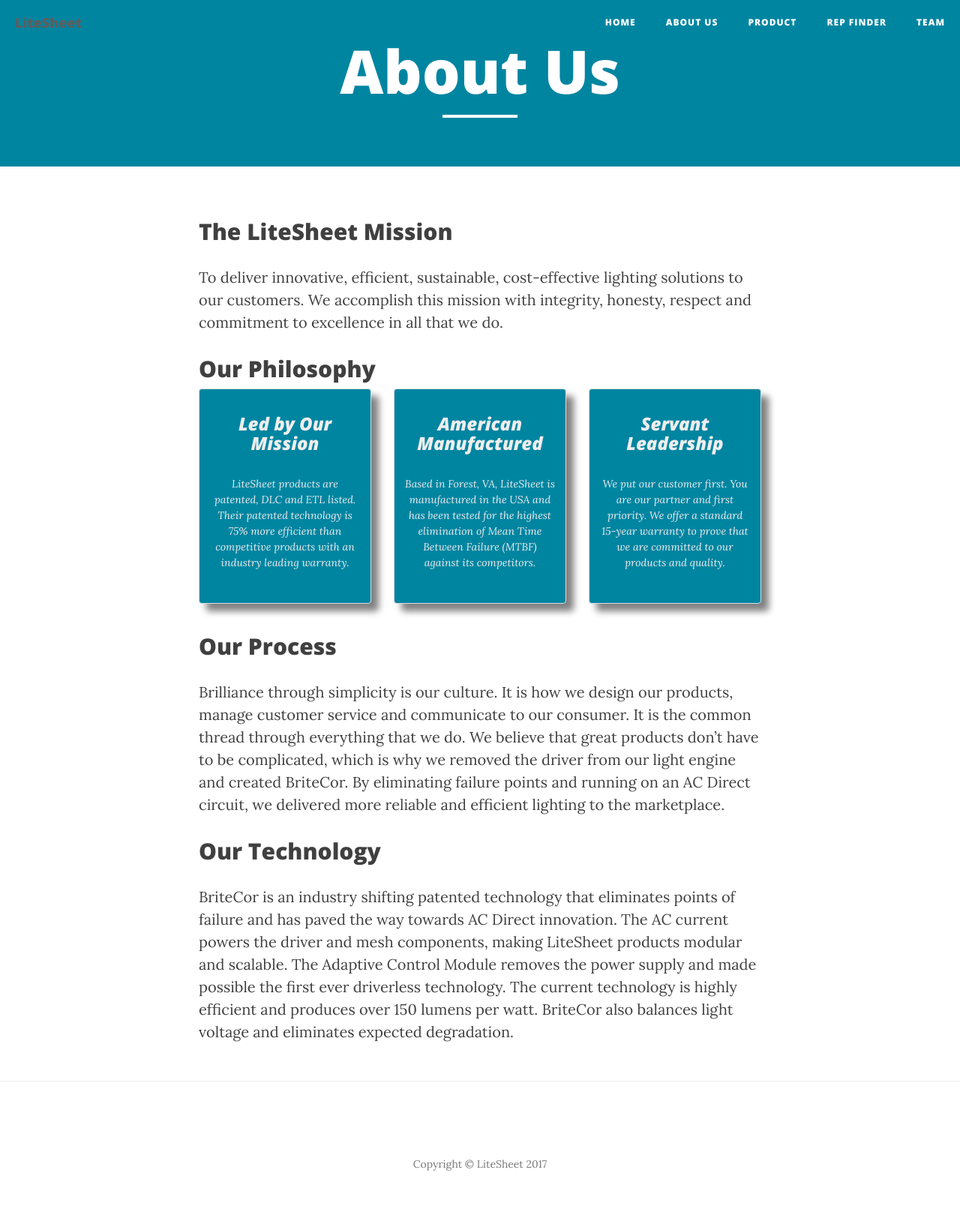
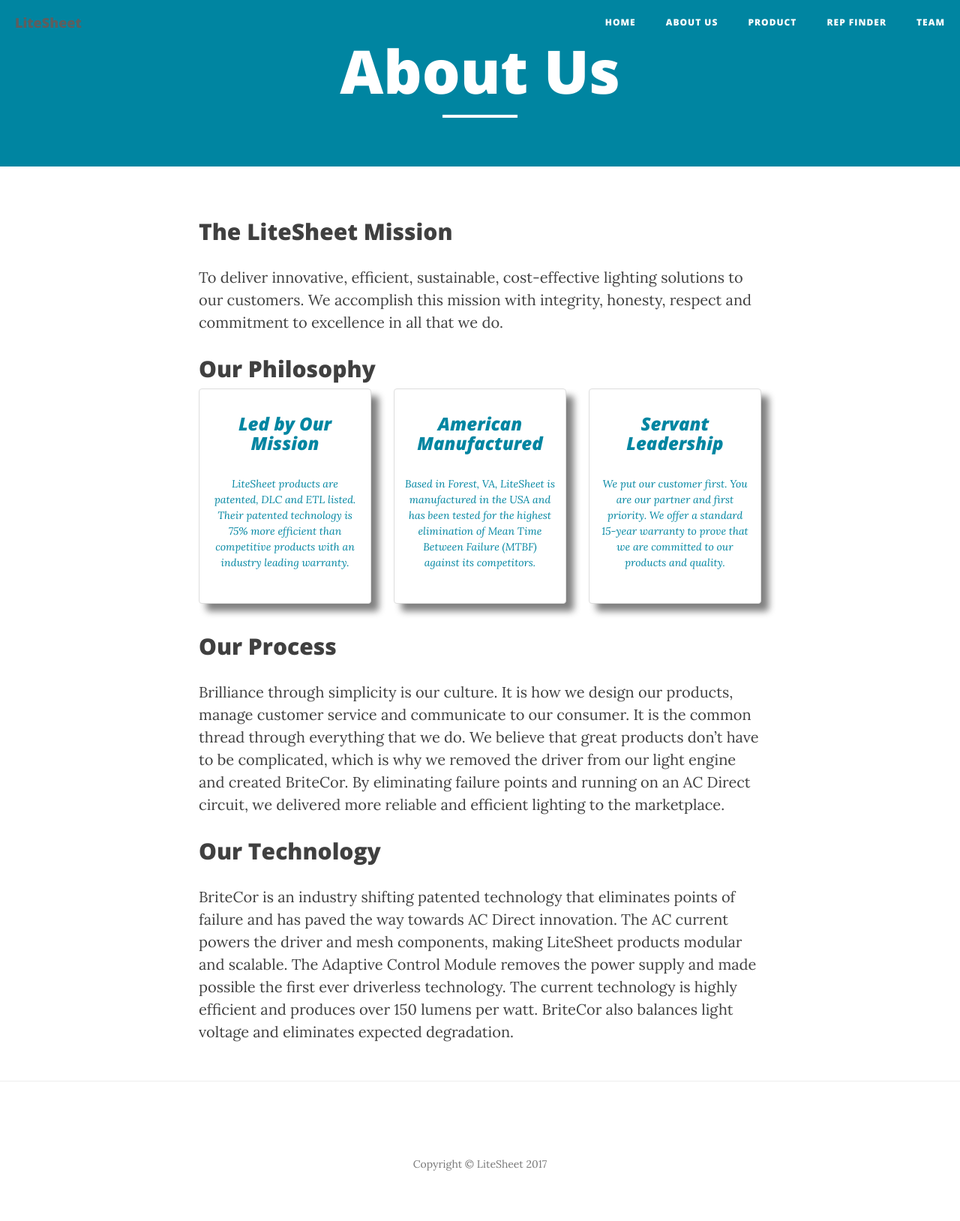
Before and after one commit to litesheet-site/litesheet-site.github.io, a Jekyll site: the page built from pages/about.md, in a window 1280 px wide. Shown: the whole page at 75% size. Built offline with Jekyll 4.4.1, drawn with Linux system fonts in a browser that asks for light colours; nearby versions of some CDN libraries.

Commit message:
color flip

```diff
--- a/_sass/about-us.scss
+++ b/_sass/about-us.scss
@@ -1,10 +1,9 @@
 @import "variables";
 
 .about-us__philosophy-box {
-  background-color: $brand-primary;
   box-shadow: 10px 10px 10px $gray;
 
   .caption {
-    color: $gray-light;
+    color: $brand-primary;
   }
 }
```
